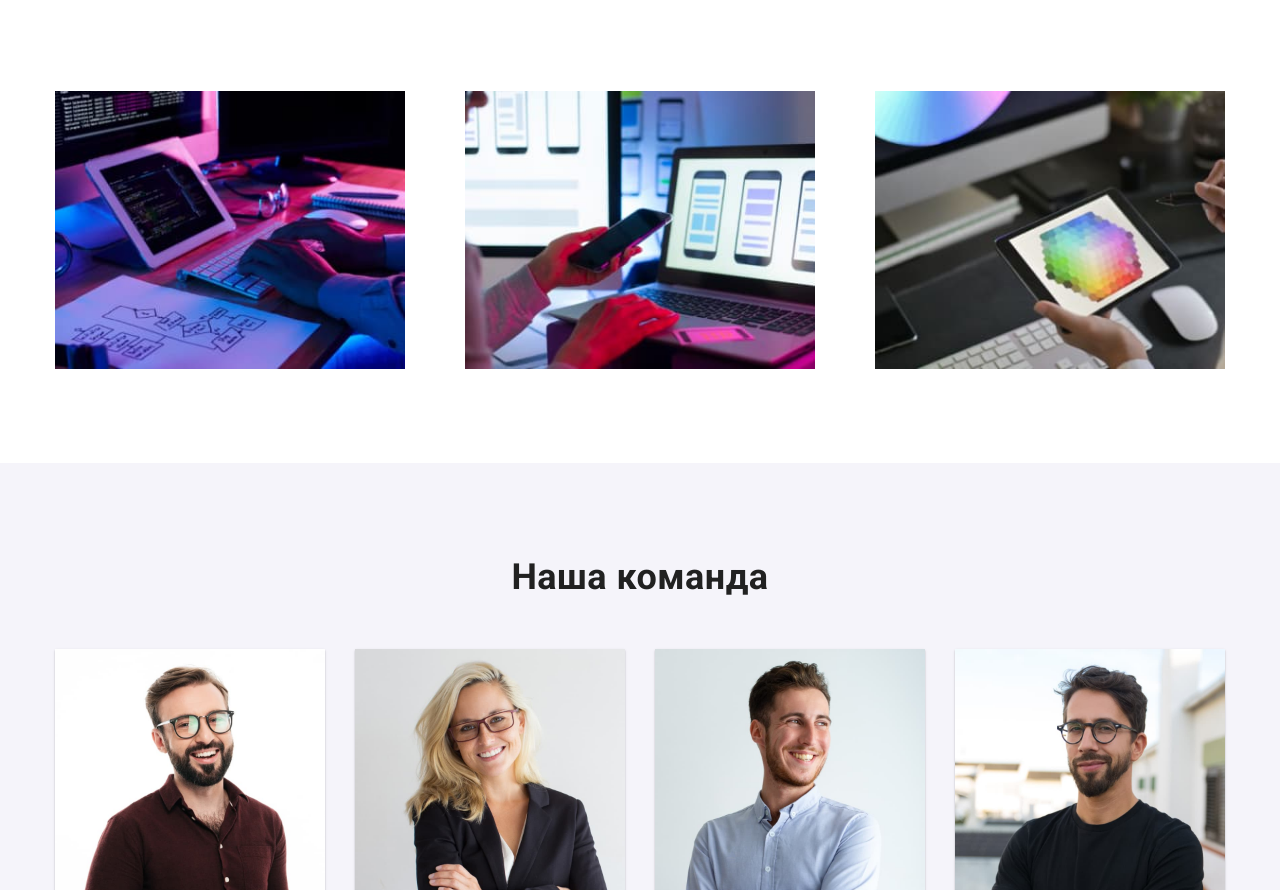
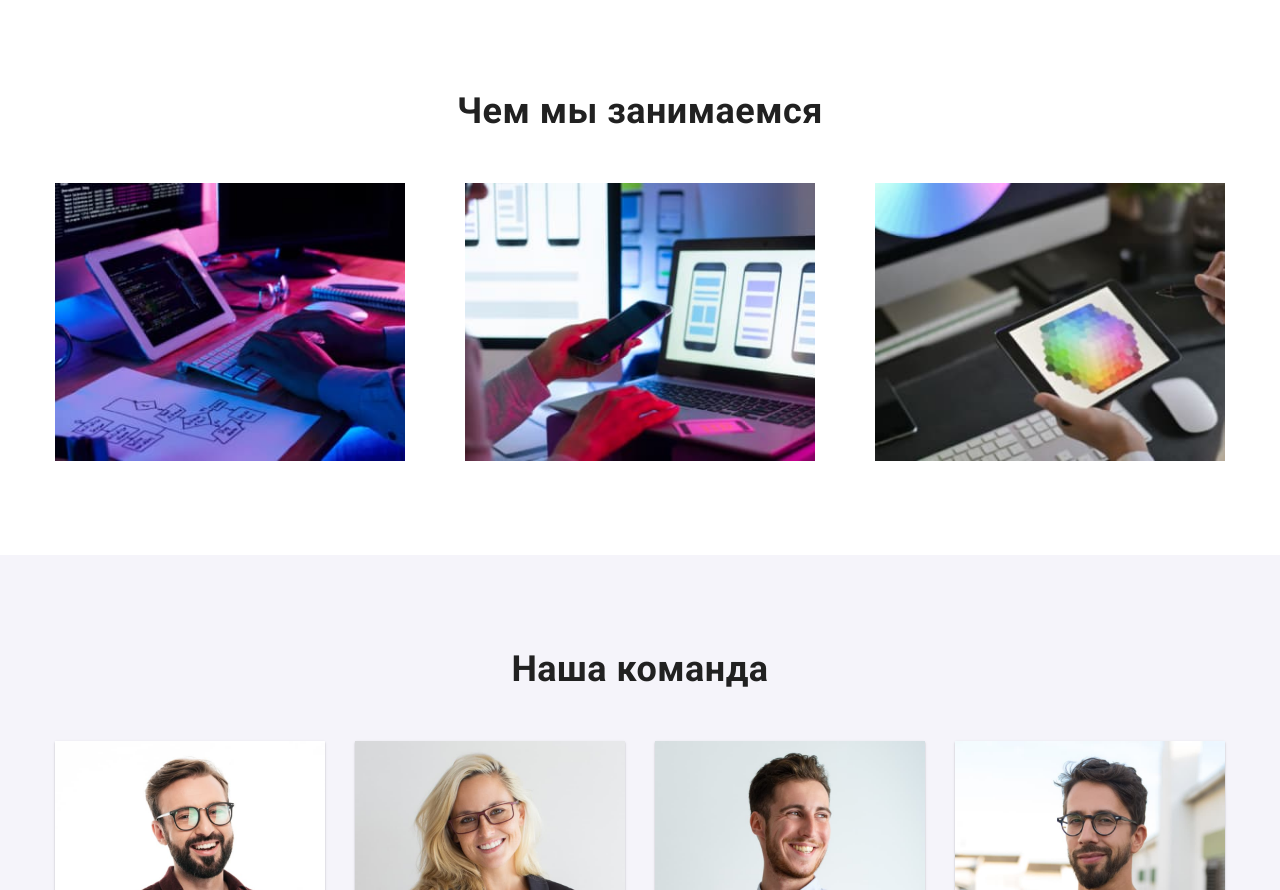
Before and after one commit to Karabass23/goit-markup-hw-04, a plain HTML site: page index.html in a window 1280 px wide. Shown: the part 1026-1916 px from the top of the page. Drawn offline with nearby package versions, Linux system fonts and the light colour scheme.

Commit message:
Update index.html

```diff
--- a/index.html
+++ b/index.html
@@ -137,7 +137,7 @@
       <!-- Чем мы занимаемся -->
       <section class="specifics section">
         <div class="container">
-          <h2 class="visually-hidden">Чем мы занимаемся</h2>
+          <h2 class="title">Чем мы занимаемся</h2>
           <ul class="list">
             <li>
               <img
```
